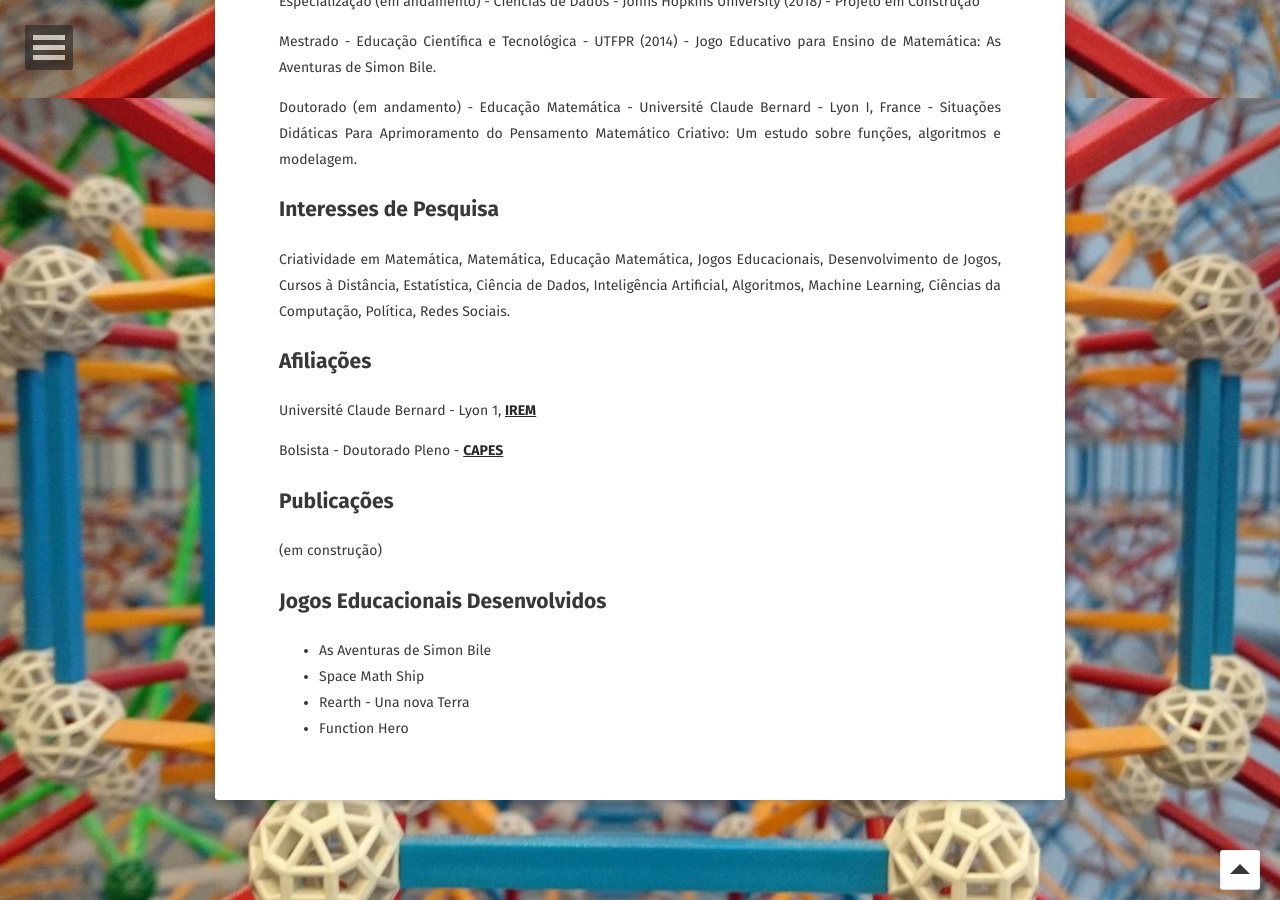
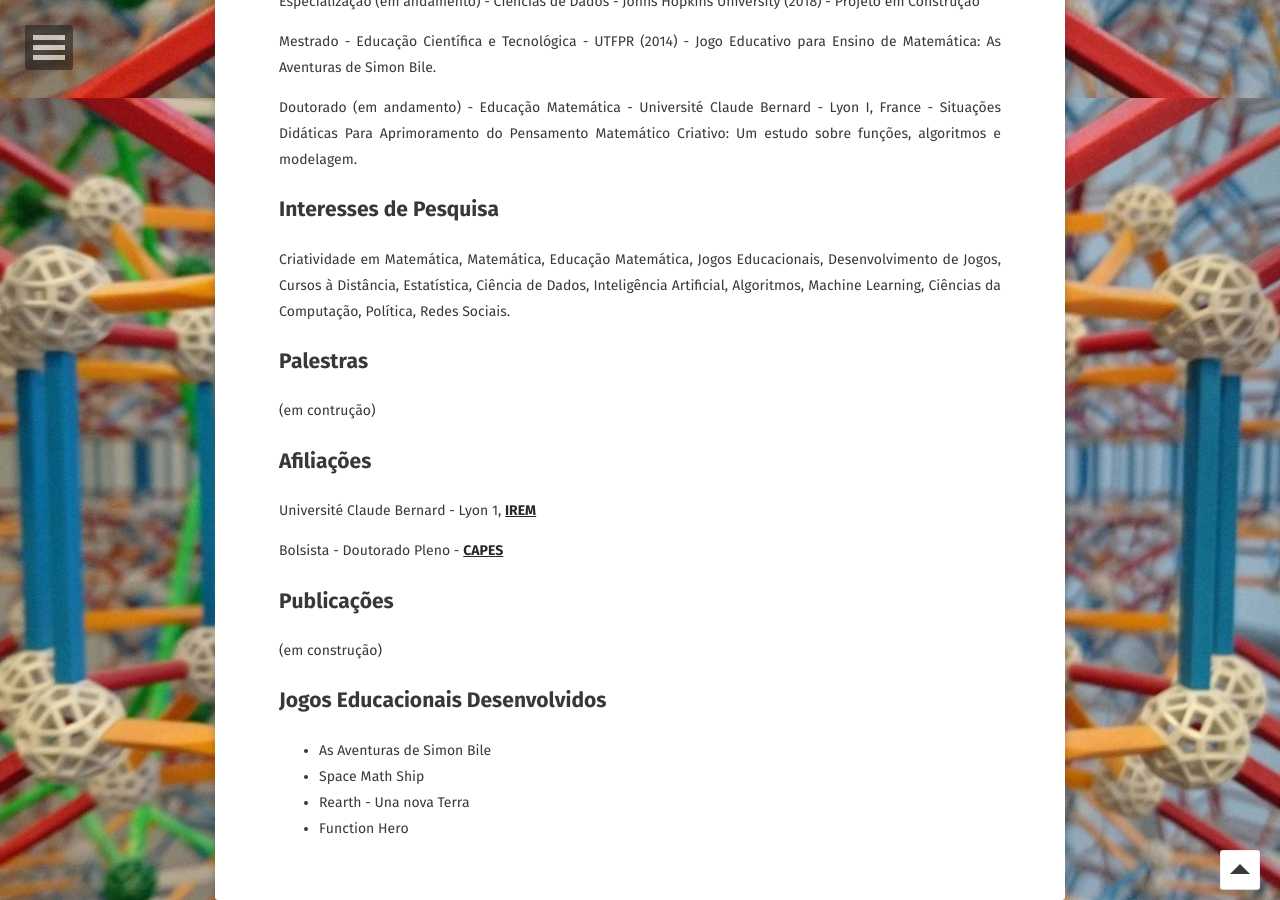
Before and after one commit to meumesmo/meumesmo.github.io, a Jekyll site: the page built from about/index.md, in a window 1280 px wide and 900 px high, scrolled down 802 px. Built offline with Jekyll 4.4.1, drawn with Linux system fonts in a browser that asks for light colours; some web fonts are replaced.

Commit message:
Update index.md

```diff
--- a/about/index.md
+++ b/about/index.md
@@ -30,6 +30,10 @@ Doutorado (em andamento) - Educação Matemática - Université Claude Bernard -
 
 Criatividade em Matemática, Matemática, Educação Matemática, Jogos Educacionais, Desenvolvimento de Jogos, Cursos à Distância, Estatística, Ciência de Dados, Inteligência Artificial, Algoritmos, Machine Learning, Ciências da Computação, Política, Redes Sociais.
 
+## Palestras
+
+(em contrução)
+
 ## Afiliações
 
 Université Claude Bernard - Lyon 1, <a href="http://math.univ-lyon1.fr/irem/"><b>IREM</b></a>
```
